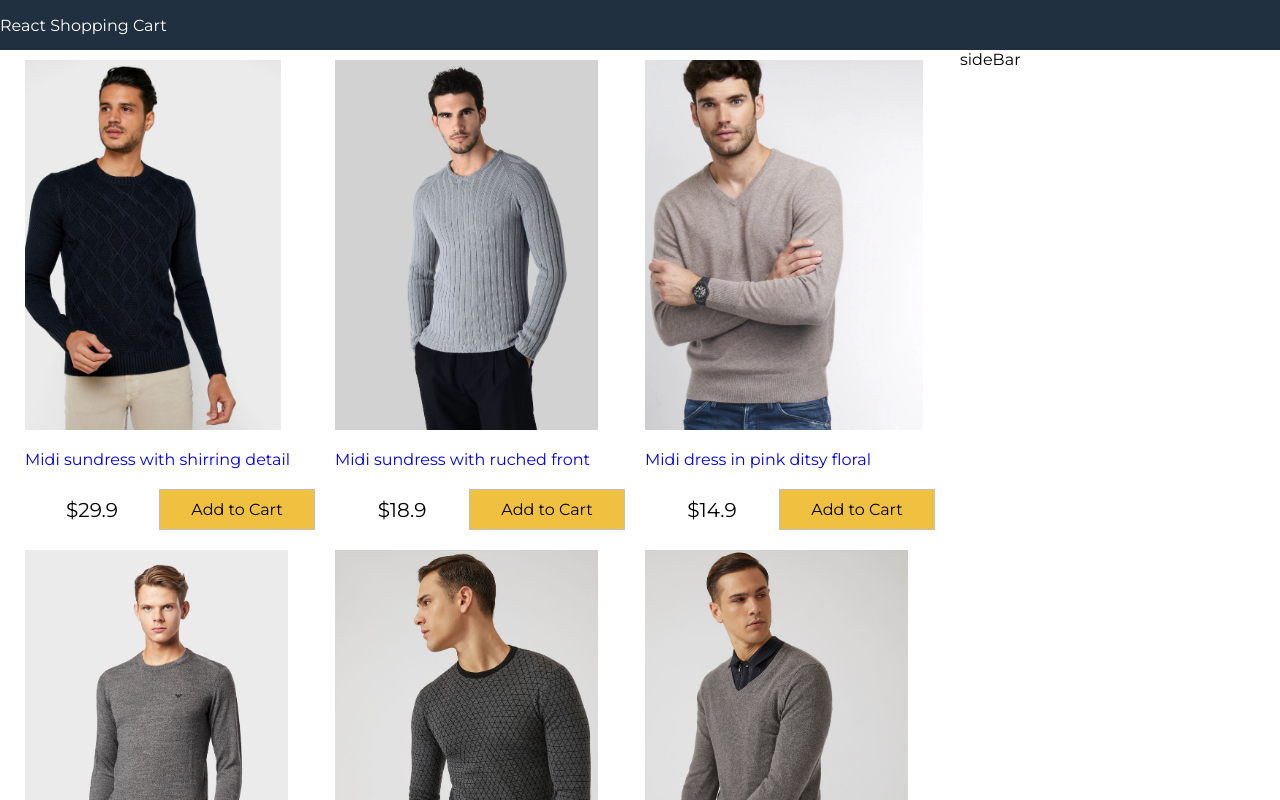
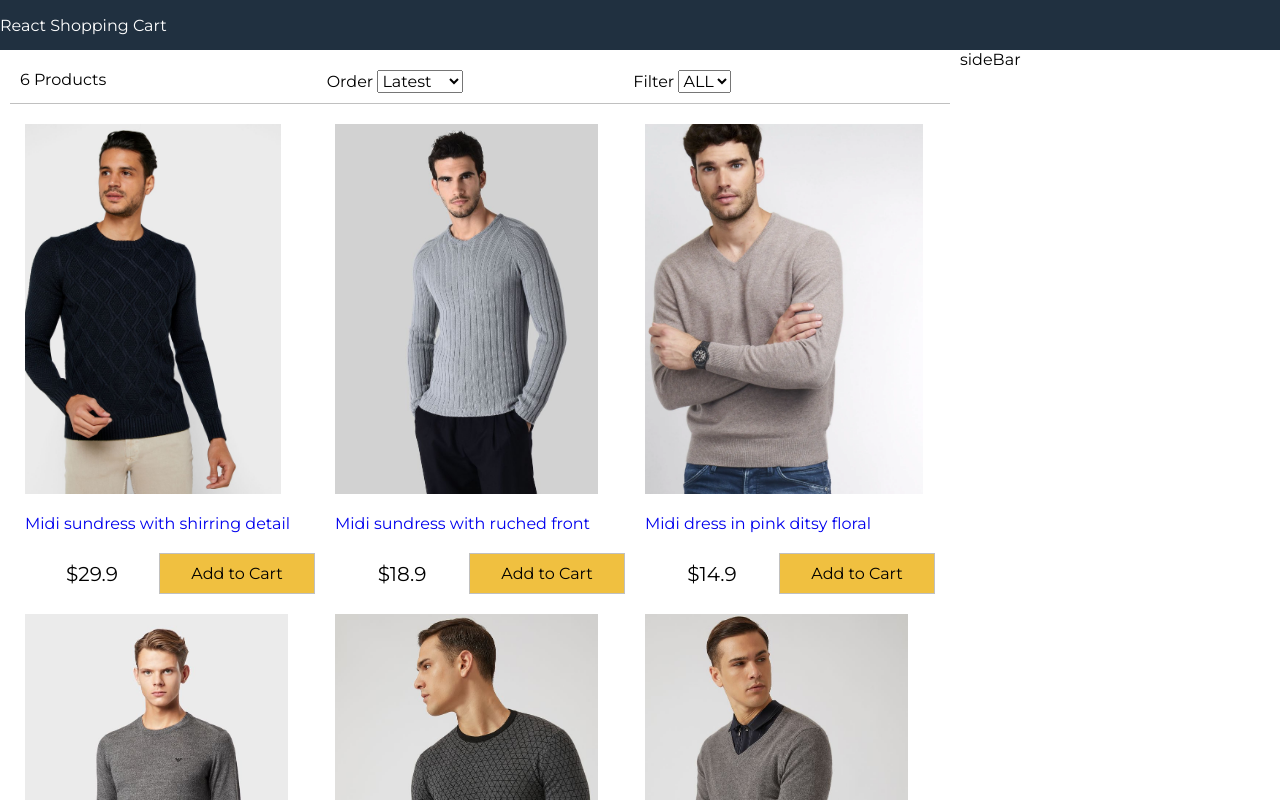
Before and after one commit to hozayfa-elsheikh/react-shopping-cart, a React (Create React App) app: page / in a window 1280 px wide. Shown: the top 800 px of the page. Built offline with nearby package versions, Linux system fonts and the light colour scheme.

Commit message:
filter-components

```diff
--- a/src/App.js
+++ b/src/App.js
@@ -1,4 +1,5 @@
 import React from 'react';
+import Filter from './components/Filter';
 import Products from './components/Products';
 import data from './data.json';
 
@@ -12,6 +13,40 @@
       sort: ""
     };
   }
+
+  filterProducts = (event) => {
+    // console.log(event.target.value);
+    if(event.target.value === ""){
+      this.setState({
+        size: "",
+        products: data.products
+      });
+    }
+    else{
+      this.setState({
+        size: event.target.value,
+        products: data.products.filter(product => product.availableSizes.indexOf(event.target.value)>=0)
+      });
+    }
+
+  }
+
+  sortProducts = (event) => {
+    // console.log(event.target.value);
+    const sort = event.target.value;
+    this.setState(state => ({
+      sort: sort,
+      products: this.state.products.slice().sort((a,b) => (
+        sort === "lowest"? ((a.price > b.price)? 1: -1):
+        sort === "highest"? ((a.price < b.price)? 1: -1):
+        ((a._id > b._id)? 1: -1)
+
+
+      ))
+    }))
+
+
+  }
   render() {
     return (
       <div className="grid-container">
@@ -21,6 +56,7 @@
         <main>
           <div className="content">
             <div className="main">
+              <Filter count={this.state.products.length} size={this.state.size} sort={this.state.sort} filterProducts={this.filterProducts} sortProducts={this.sortProducts} />
               <Products products={this.state.products} />
             </div>
             <div className="sidebar">
--- /dev/null
+++ b/src/components/Filter.js
@@ -0,0 +1,31 @@
+import React, { Component } from 'react'
+
+export default class Filter extends Component {
+    render() {
+        return (
+            <div className="filter">
+                <div className="filter-result">{this.props.count} Products</div>
+                <div className="filter-sort">
+                    Order{" "}
+                    <select value={this.props.sort} onChange={this.props.sortProducts}>
+                        <option value="latest">Latest</option>
+                        <option value="lowest">Lowest</option>
+                        <option value="highest">Highest</option>
+                    </select>
+                </div>
+                <div className="filter-size">
+                    Filter{" "}
+                    <select value={this.props.size} onChange={this.props.filterProducts}>
+                        <option value="">ALL</option>
+                        <option value="XS">XS</option>
+                        <option value="S">S</option>
+                        <option value="M">M</option>
+                        <option value="L">L</option>
+                        <option value="XL">XL</option>
+                        <option value="XXL">XXL</option>
+                    </select>
+                </div>
+            </div>
+        )
+    }
+}
--- a/src/index.css
+++ b/src/index.css
@@ -127,3 +127,15 @@
 .button.primary {
   background-color: #f0c040;
 }
+
+/* Filter */
+.filter {
+  display: flex;
+  justify-content: space-between;
+  padding: 1rem;
+  margin: 1rem;
+  border-bottom: 0.1rem #c0c0c0 solid;
+}
+.filter div {
+  flex: 1;
+}
```
